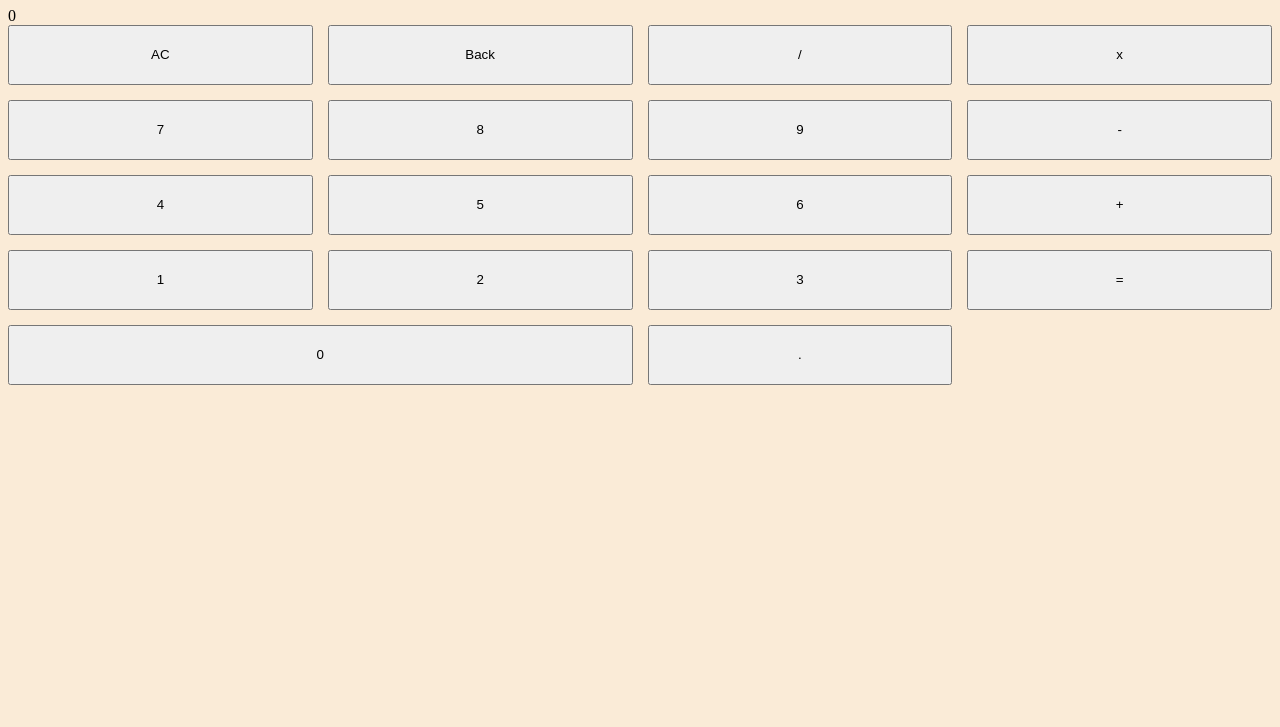
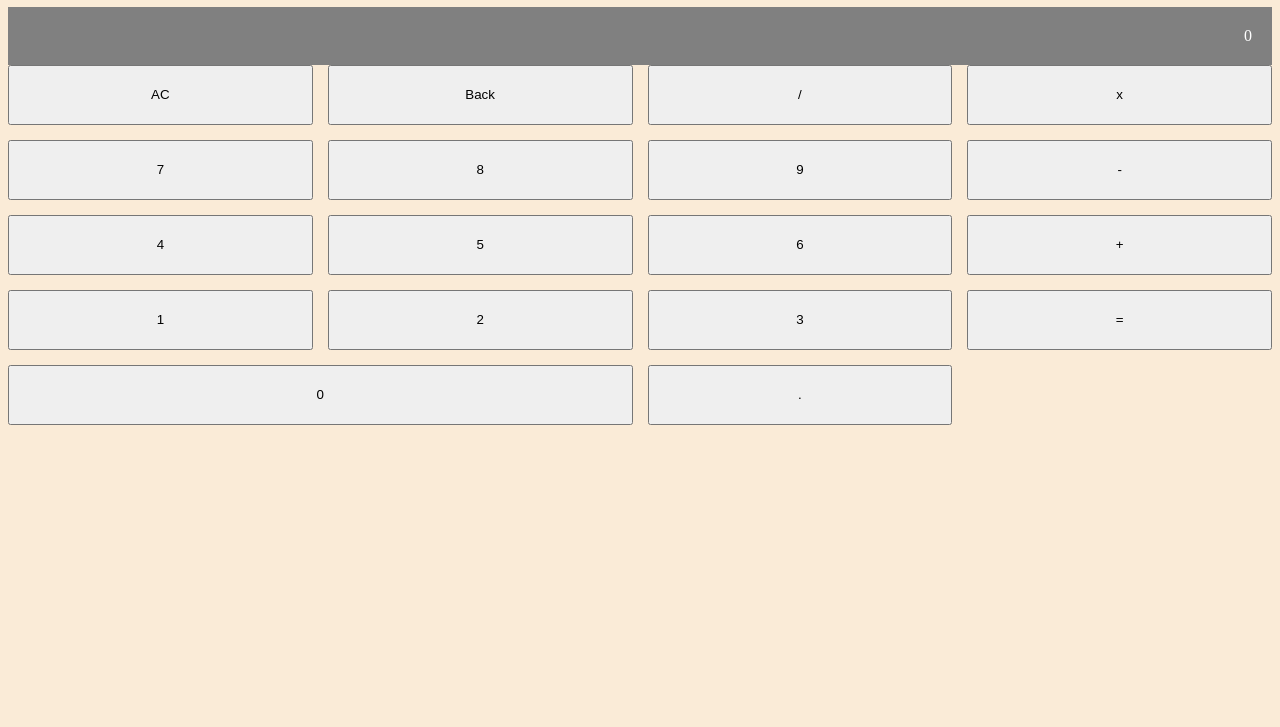
Before and after one commit to Sitthikorn214/Calculator2, a plain HTML site: page index.html in a window 1280 px wide. Shown: the part 73-800 px from the top of the page. Drawn offline with Linux system fonts and the light colour scheme.

Commit message:
design layout display

```diff
--- a/style.css
+++ b/style.css
@@ -7,6 +7,13 @@ body {
 .Calculator{
     background-color: rgba(0, 0, 0, 0);
     display: block;
+}
+#display{
+    text-align: right;
+    color: white;
+    background-color: gray;
+    size: 20px;
+    padding: 20px;
 }
 /* buttons = containerที่จัดการlayout buttonทั้งหมด */
 .buttons{
```
